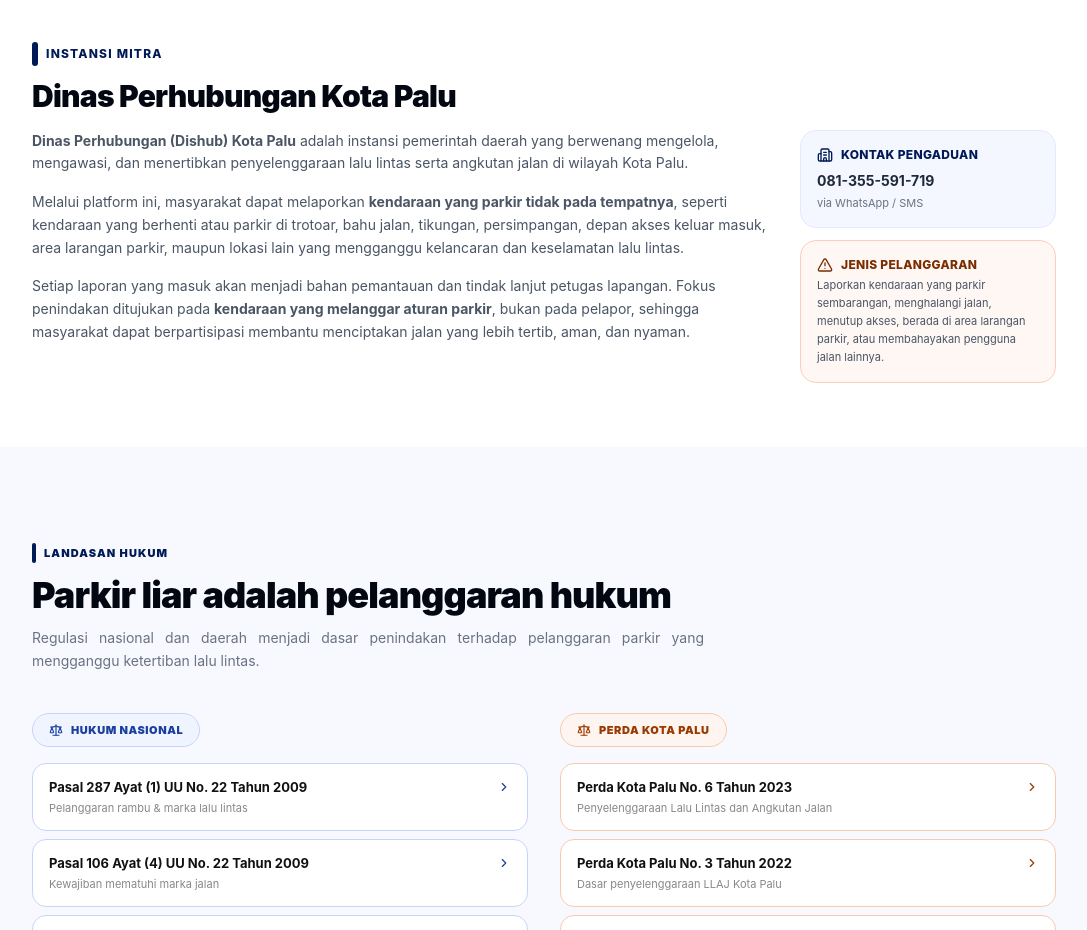
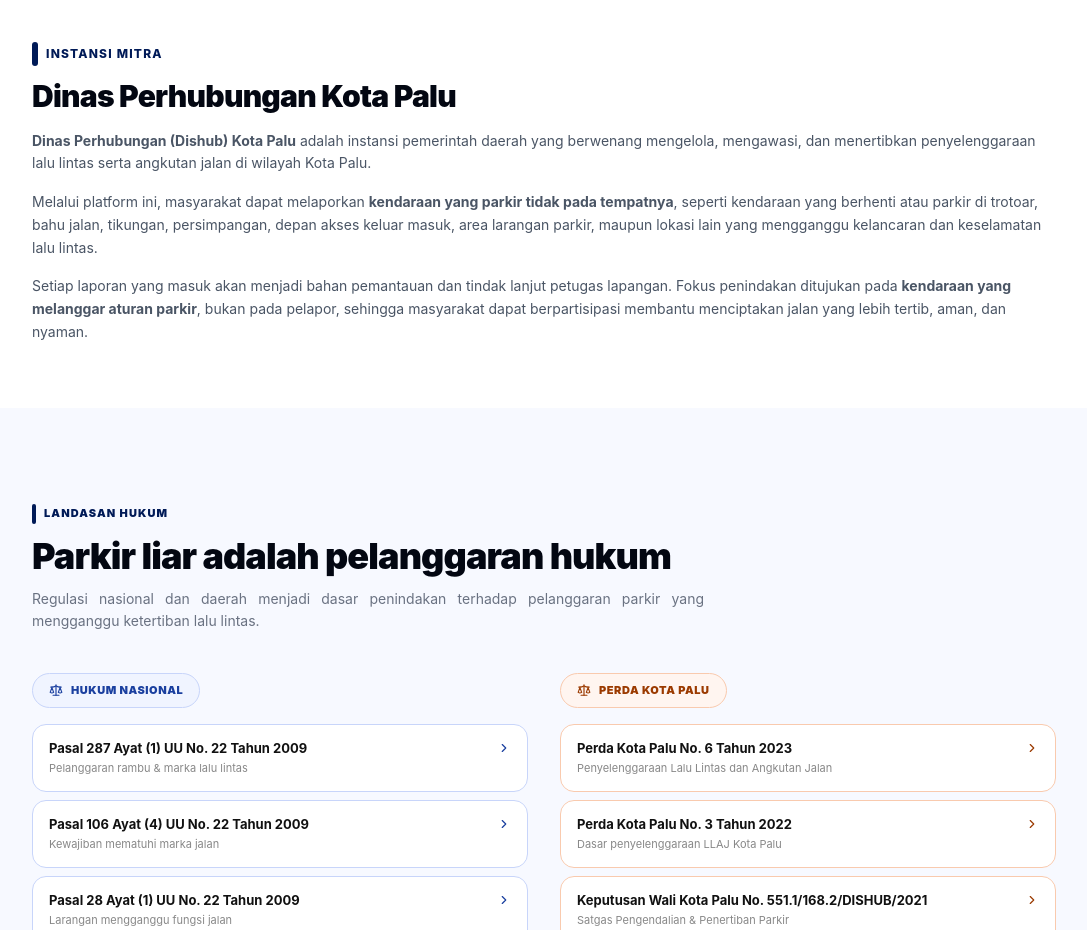
Before and after one commit to FransiscaApriliaT/frontend_siapparkir, a React app: page / in a window 1280 px wide. Shown: the part 1380-2310 px from the top of the page, without its empty margins (96-1183 px from the left). Built offline with nearby package versions, Linux system fonts and the light colour scheme; the HTML template or start-up script is replaced by a standard one.

Commit message:
betulbetul

```diff
--- a/src/pages/public/LandingPage.jsx
+++ b/src/pages/public/LandingPage.jsx
@@ -344,38 +344,6 @@ const LandingPage = () => {
                 Setiap laporan yang masuk akan menjadi bahan pemantauan dan tindak lanjut petugas lapangan. Fokus penindakan ditujukan pada <strong>kendaraan yang melanggar aturan parkir</strong>, bukan pada pelapor, sehingga masyarakat dapat berpartisipasi membantu menciptakan jalan yang lebih tertib, aman, dan nyaman.
               </p>
             </div>
-
-            <div className="w-full lg:w-64 shrink-0 space-y-3">
-              <div className="bg-[#F4F7FF] border border-[#E2EAFD] rounded-2xl p-4 space-y-1">
-                <div className="flex items-center gap-2 text-[#001A57]">
-                  <Building2 className="w-4 h-4" />
-                  <span className="text-xs font-extrabold uppercase tracking-wide">
-                    Kontak Pengaduan
-                  </span>
-                </div>
-
-                <p className="text-sm font-bold text-gray-800 pt-1">
-                  081-355-591-719
-                </p>
-
-                <p className="text-[11px] text-gray-500">
-                  via WhatsApp / SMS
-                </p>
-              </div>
-
-              <div className="bg-[#FFF7F4] border border-[#FBCFBC] rounded-2xl p-4 space-y-1">
-                <div className="flex items-center gap-2 text-[#7B2D00]">
-                  <AlertTriangle className="w-4 h-4" />
-                  <span className="text-xs font-extrabold uppercase tracking-wide">
-                    Jenis Pelanggaran
-                  </span>
-                </div>
-
-                <p className="text-[11px] text-gray-600 leading-relaxed">
-                  Laporkan kendaraan yang parkir sembarangan, menghalangi jalan, menutup akses, berada di area larangan parkir, atau membahayakan pengguna jalan lainnya.
-                </p>
-              </div>
-            </div>
           </div>
         </div>
       </section>
```
